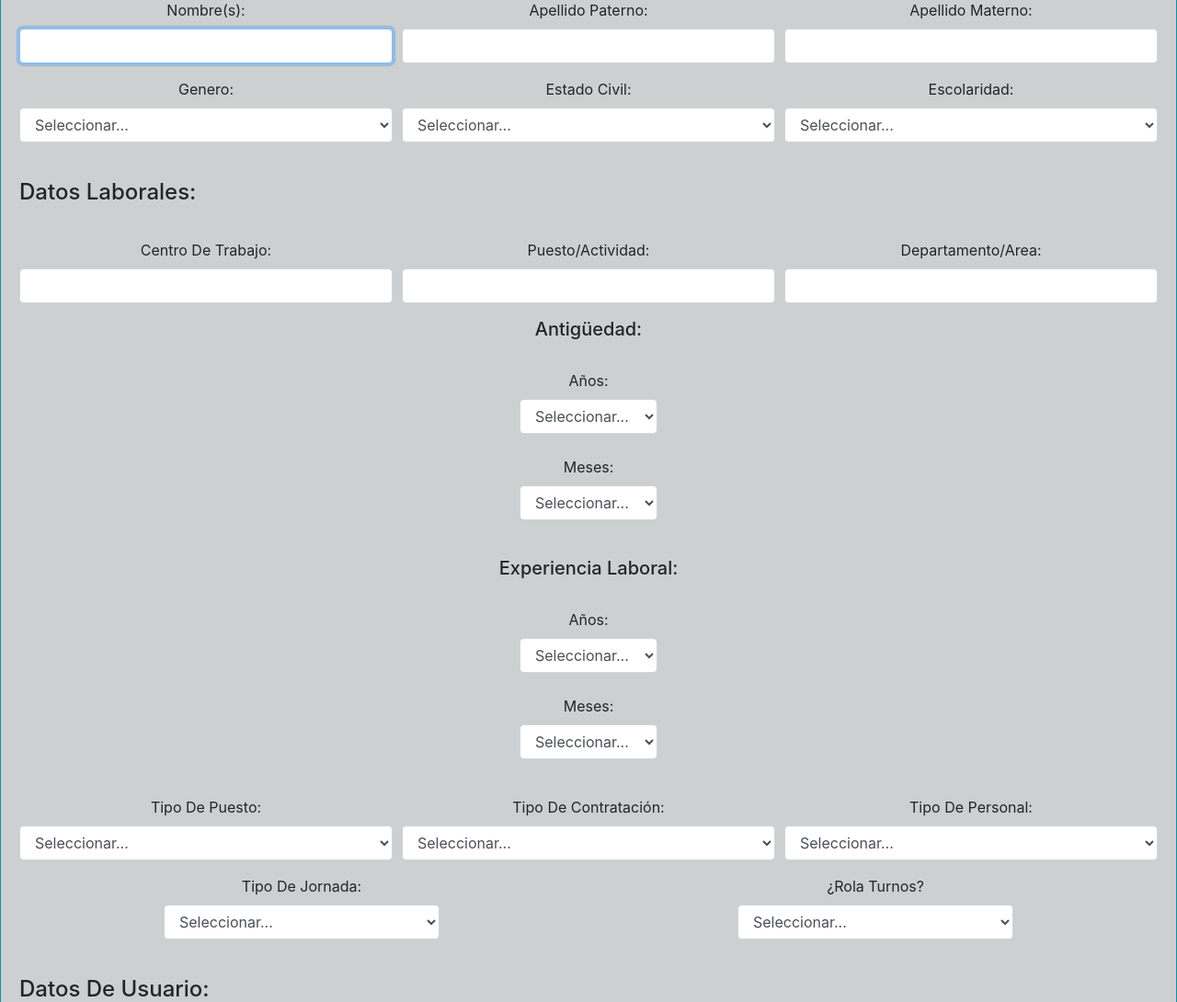
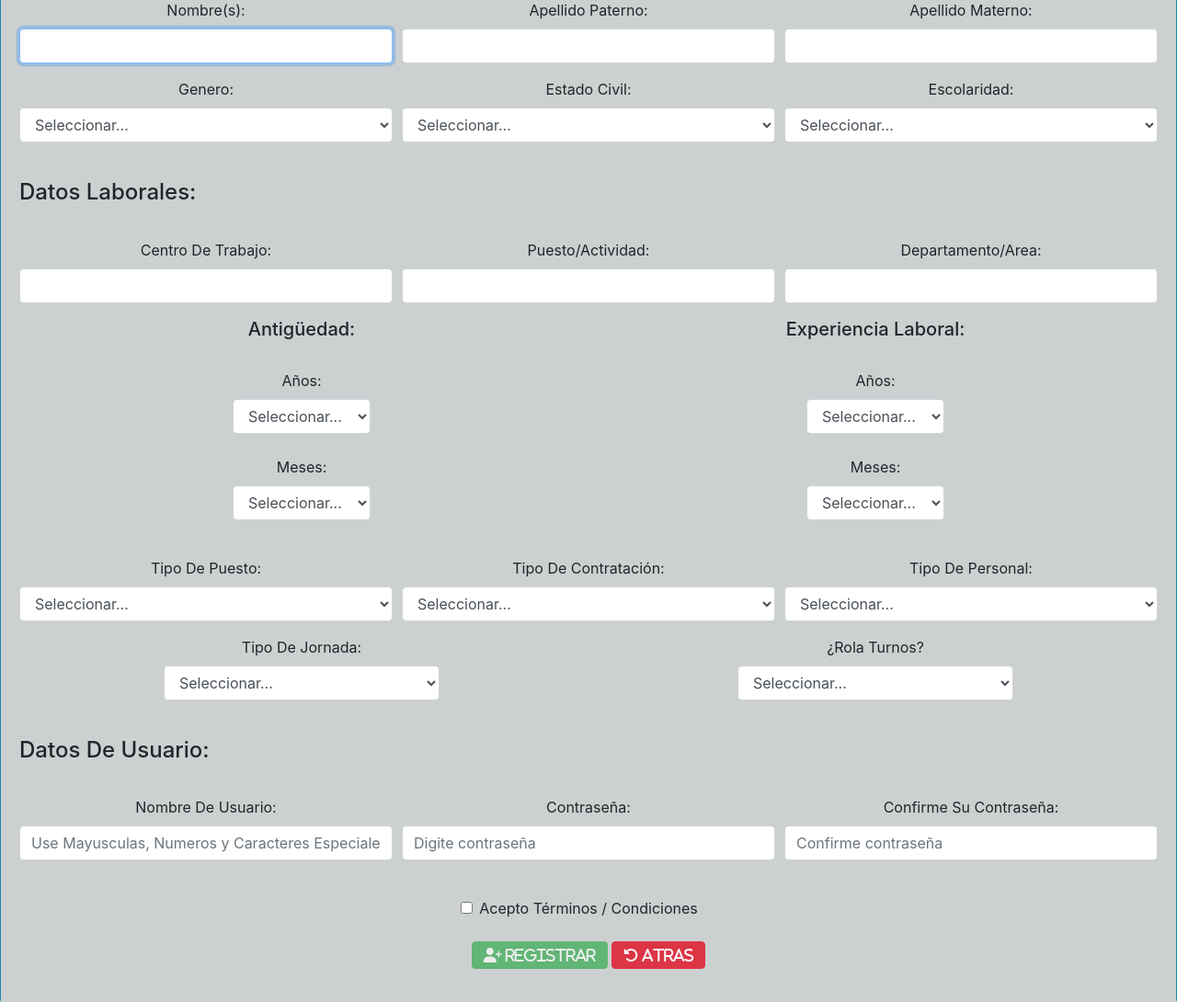
Before and after one commit to EdgarFernandez-141299/JochJaban_Cuestionarios_SW, a PHP site: page /RegistroUsuarios.php in a window 1280 px wide. Shown: the part 224-1314 px from the top of the page at 92% size. Run offline with PHP 8.4, Linux system fonts and the light colour scheme; the visitor is signed in with stand-in values (Sample User, id 1); some libraries are stand-ins or nearby versions.

Commit message:
Diseño Interfaz De Registro De Usuarios

```diff
--- a/php/RegistroUsuarios.php
+++ b/php/RegistroUsuarios.php
@@ -108,7 +108,7 @@
         </div>
 
 
-        <div class="form-group col-md-12">
+        <div class="form-group col-md-6">
          <h5>Antigüedad: </h5>
          <br>
          <label for="etiAniosAnt">Años: </label>
@@ -156,7 +156,7 @@
 
 
 
-        <div class="form-group col-md-12">
+        <div class="form-group col-md-6">
          <h5>Experiencia Laboral: </h5>
          <br>
          <label for="etiAniosExp">Años: </label>
```
